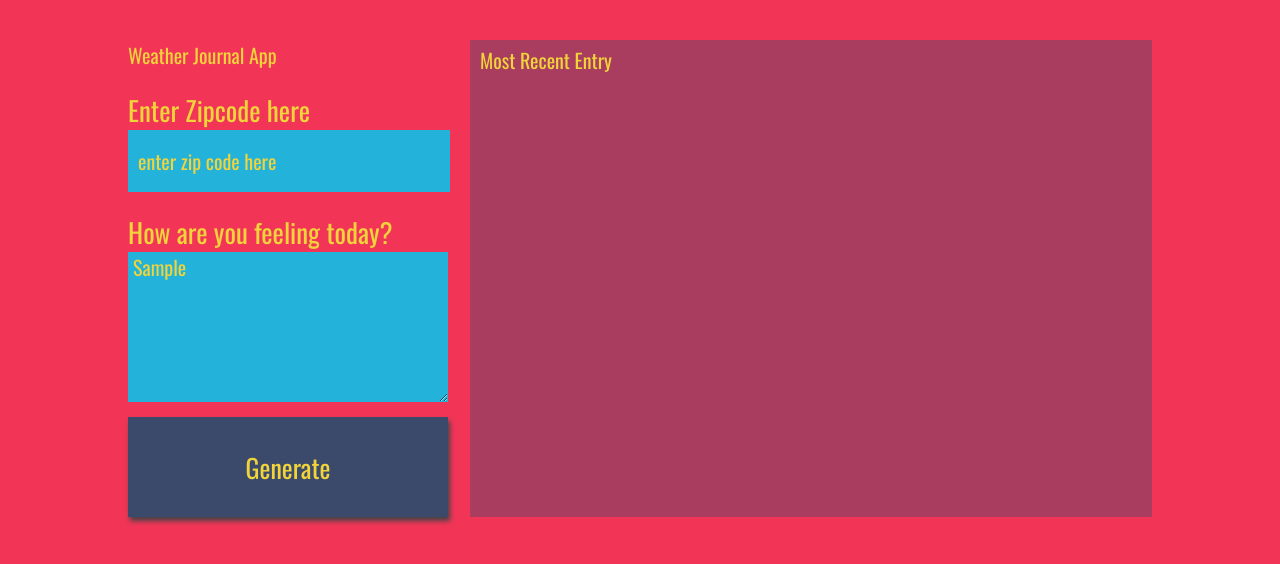
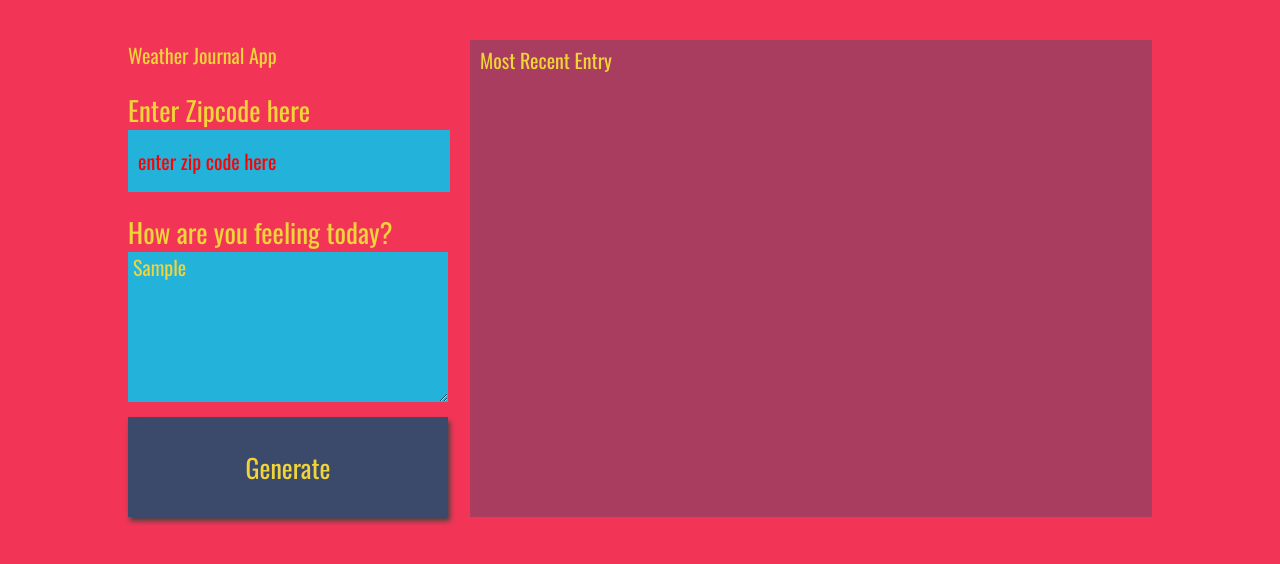
Before and after one commit to schrimy/Udacity-FEND-weather-journal, a plain HTML site: page website/index.html in a window 1280 px wide. Both pictures are taken after typing "Sample" into the empty fields and a click on the button "Generate". Drawn offline with nearby package versions, Linux system fonts and the light colour scheme; no server answers; a web font is replaced by a local one.

Commit message:
add error checking for zip and user input fields

```diff
--- a/website/app.js
+++ b/website/app.js
@@ -9,13 +9,19 @@ console.log('date:' + readableDate);
 document.getElementById('generate').addEventListener('click', generateEntry);
 /* Function called by event listener */
 function generateEntry(evt) {
-  console.log('generate!');
-  const zipCode = document.getElementById('zip').value;
-
-  getWeather(baseUrl, zipCode, apiKey)
+  const zipCode = document.getElementById('zip');
+  const userInput = document.getElementById('feelings');
+  /*check if zip and feelings have content*/
+  if (userInput.value === '' || zipCode.value === '') {
+    zipCode.classList.add('error-text');
+    userInput.classList.add('error-text');
+    alert('Please complete required fields in red!');
+    return;
+  }
+  /*grab weather and user data and eneter into array then display*/
+  getWeather(baseUrl, zipCode.value, apiKey)
   .then((data) => {
-    const userInput = document.getElementById('feelings').value;
-    postData('/addEntry', {temp: data.main.temp, date: readableDate, userInput: userInput})
+    postData('/addEntry', {temp: data.main.temp, date: readableDate, userInput: userInput.value})
     .then(
       getEntries('/all')
     )
@@ -73,3 +79,4 @@ const getEntries = async (url) => {
 }
 
 /*auto populate entry field if entries are avaialable*/
+getEntries('/all');
--- a/website/style.css
+++ b/website/style.css
@@ -119,6 +119,11 @@ button:focus {
 
 }
 
+/*placeholder class to turn red if not value is entered*/
+.error-text::placeholder {
+  color: red;
+}
+
 @media only screen and (min-width: 768px) {
   #app{
       display: grid;
```
